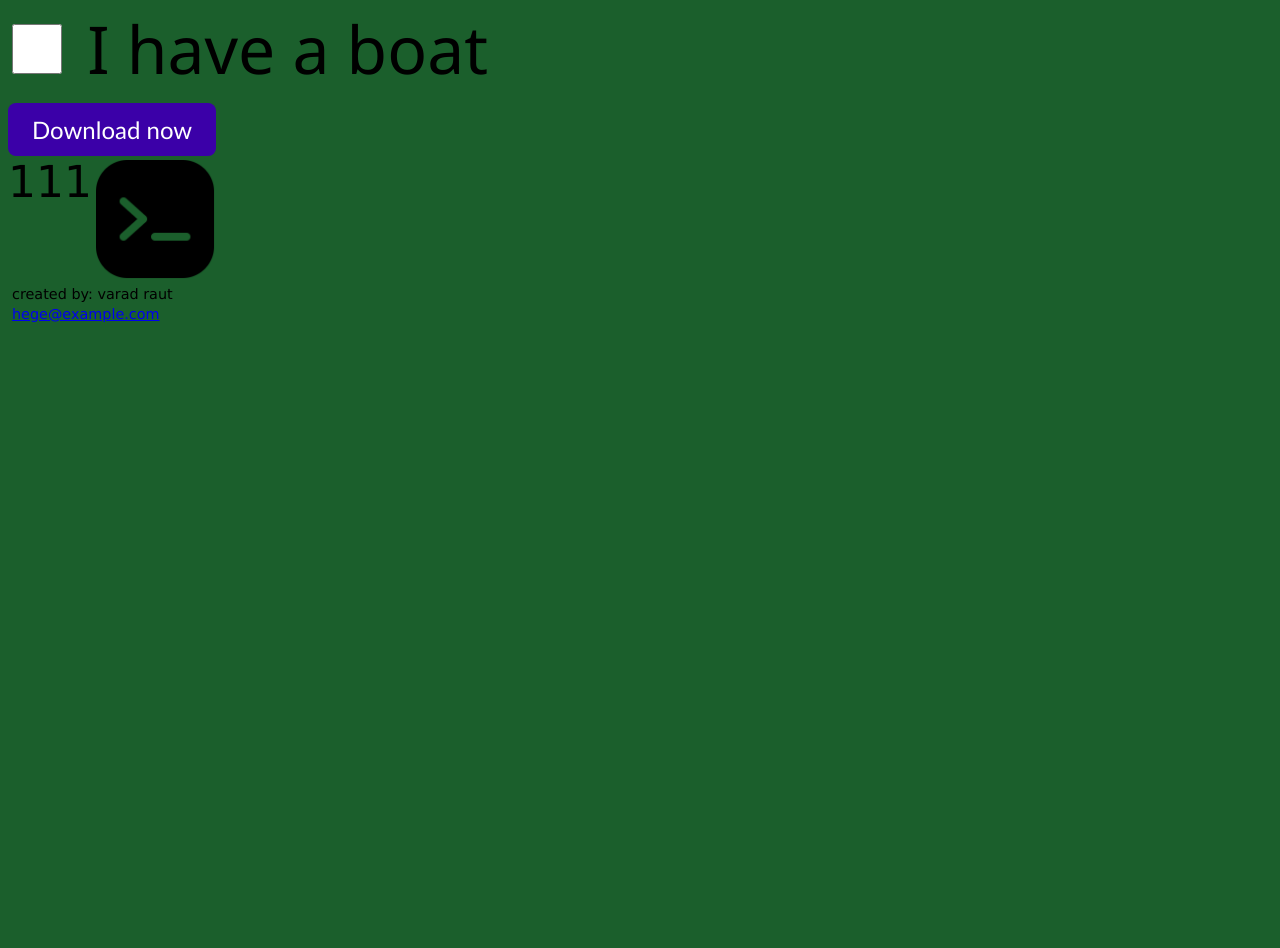
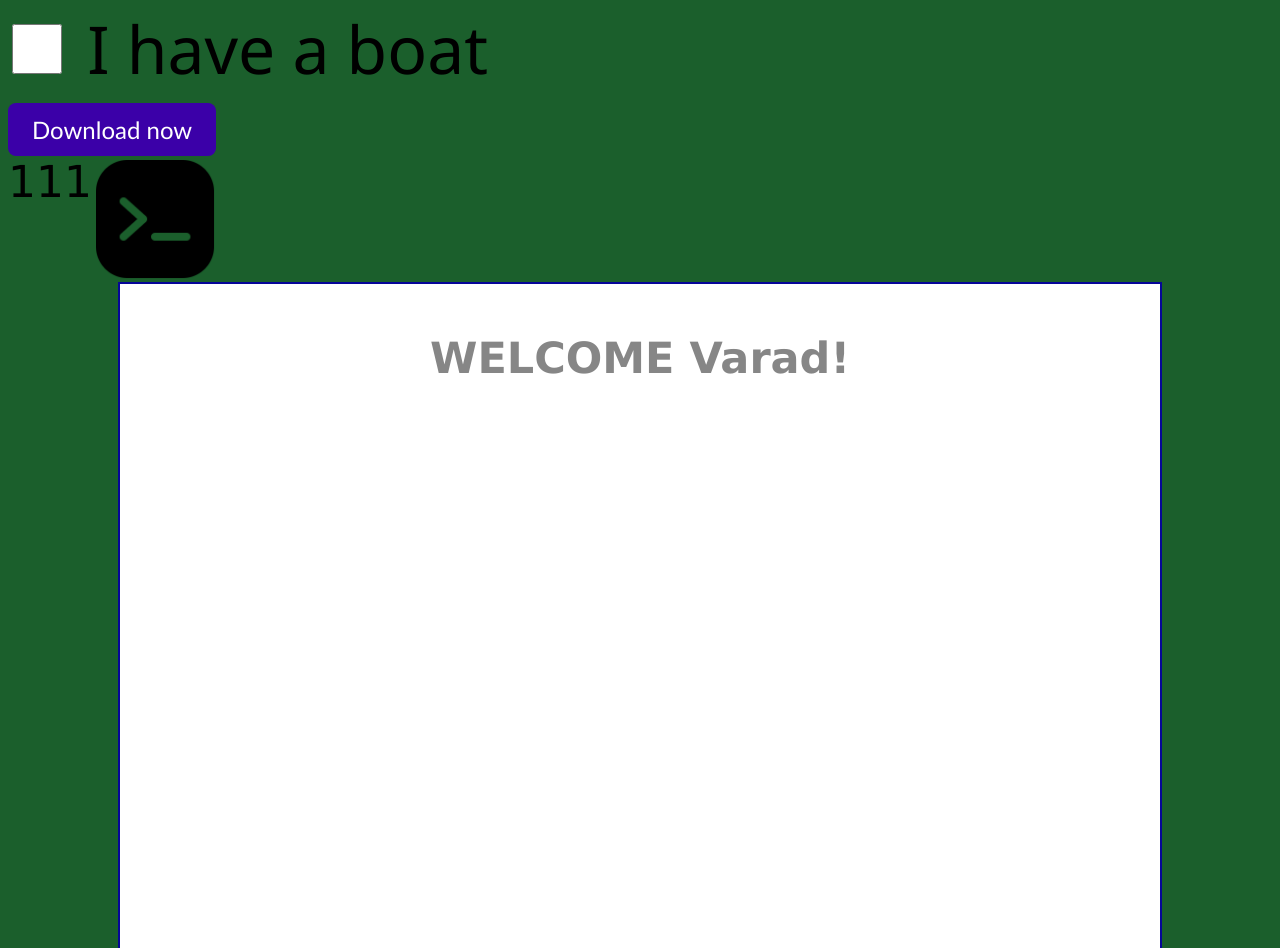
Before and after one commit to varadisthedev/gfg-website, a plain HTML site: page index.html in a window 1280 px wide. Shown: the part 3512-4460 px from the top of the page. Before the commit the page ends 3842 px from the top, so only its background shows below. Drawn offline with Linux system fonts and the light colour scheme.

Commit message:
V6 How to center a div in Css?

```diff
--- a/index.html
+++ b/index.html
@@ -131,6 +131,11 @@
          <img src="terminal.png" alt="error" class="img">
     </section>
 
+    <!-- a box in css to do something -->
+     <div class="big-box">
+        <h1>WELCOME Varad!</h1>
+
+    </div>
 
      <footer>
         <p>created by: varad raut</p>
--- a/styles.css
+++ b/styles.css
@@ -160,3 +160,15 @@ ul{
   width: 10%;    /* scales relative to screen width */
   height: auto;
 }
+
+.big-box {
+  width: 1000px;
+  height: 1000px;
+  background-color: var(--white);
+  border: 2px solid var(--blue);
+  padding: 20px; /* Add internal spacing */
+  margin: auto auto; /* Center the box horizontally and add external spacing */
+}
+.big-box>h1{
+  font-size:43px;
+}
```
